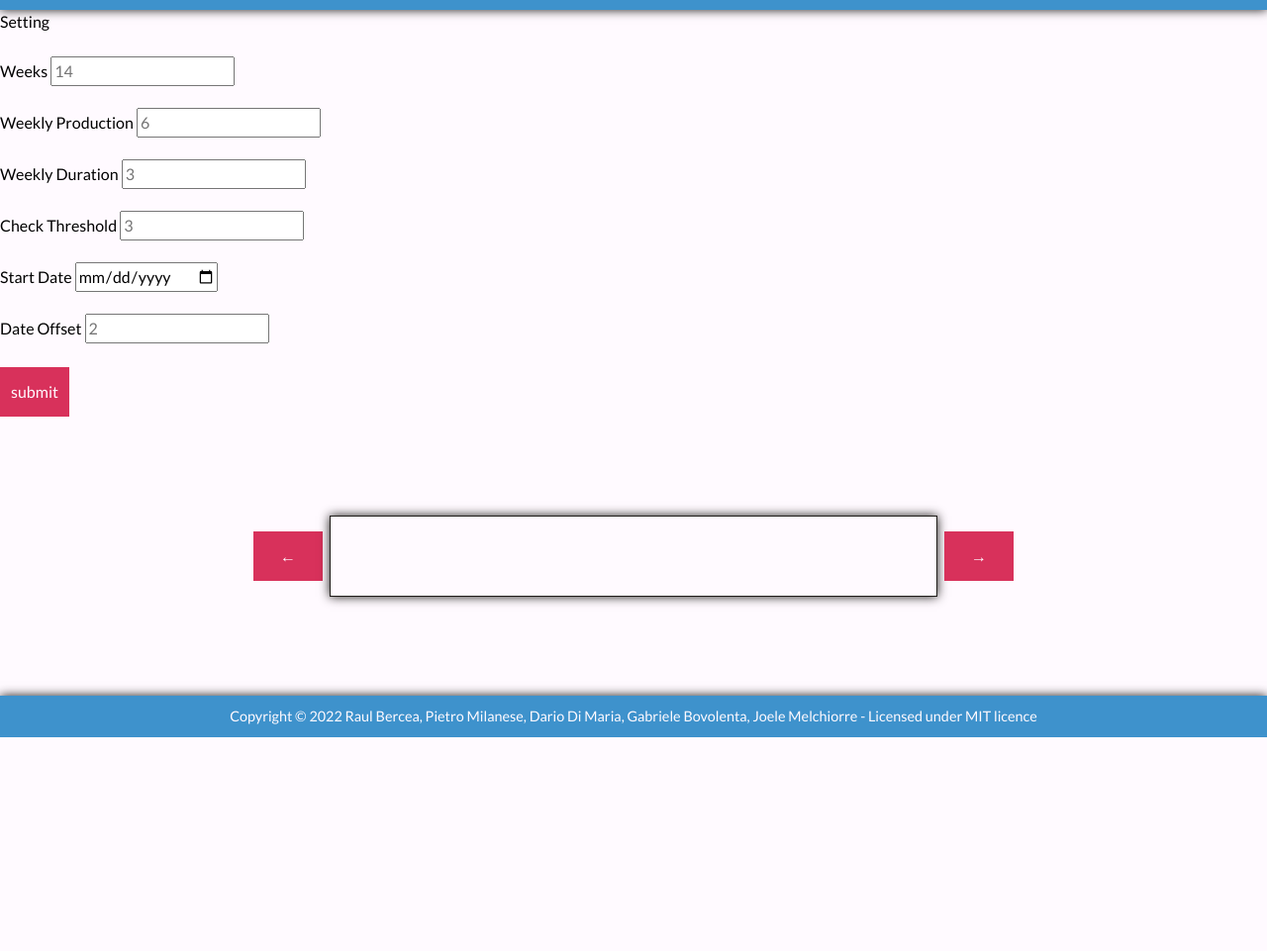
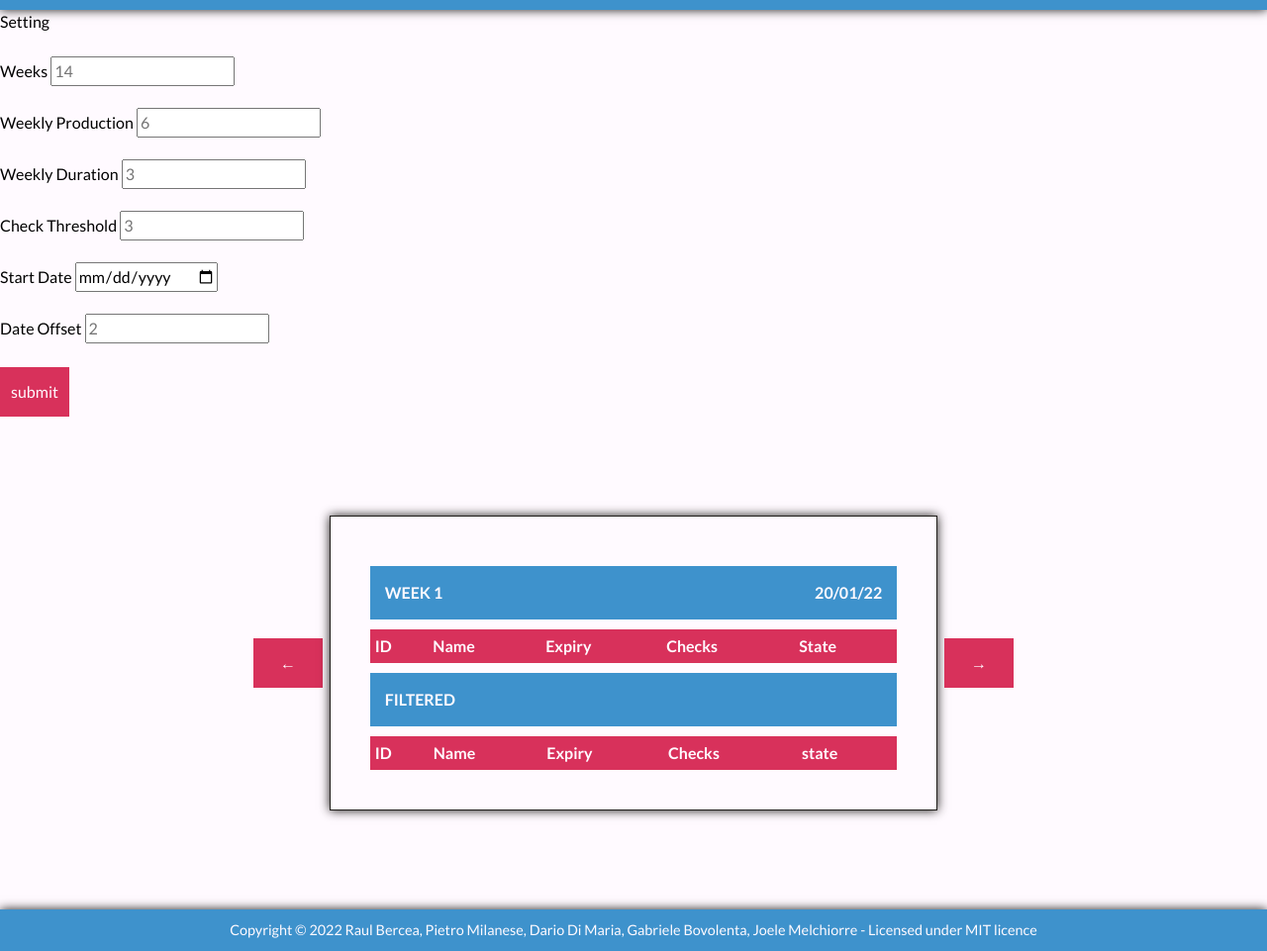
Before and after one commit to RaulBercea/Market-Project-Gruppo-4, a plain HTML site: page index.html in a window 1280 px wide. Shown: the part 92-1053 px from the top of the page at 99% size. Before the commit the page ends 837 px from the top, so only its background shows below. Drawn offline with Linux system fonts and the light colour scheme; a script that the page names is missing.

Commit message:
put the separators and table headers back in the html

```diff
--- a/index.html
+++ b/index.html
@@ -74,7 +74,33 @@
     <div class="main">
       <button id="back-button">&#8592;</button>
       <!-- Container for the main table -->
-      <div class="table-container"></div>
+      <div class="table-container">
+        <div class="separator-container">
+          <p id="week">Week 1</p>
+          <p id="date">20/01/22</p>
+        </div>
+        <table class="main-table">
+          <tr class="table-header">
+            <th>ID</th>
+            <th>Name</th>
+            <th>Expiry</th>
+            <th>Checks</th>
+            <th>State</th>
+          </tr>
+        </table>
+        <div class="separator-container">
+          <p>Filtered</p>
+        </div>
+        <table class="main-table">
+          <tr class="table-header">
+            <th>ID</th>
+            <th>Name</th>
+            <th>Expiry</th>
+            <th>Checks</th>
+            <th>state</th>
+          </tr>
+        </table>
+      </div>
 
       <button id="forward-button">&#8594;</button>
     </div>
```
Also changed, not shown: scripts/main.mjs (+0 -8 lines).
